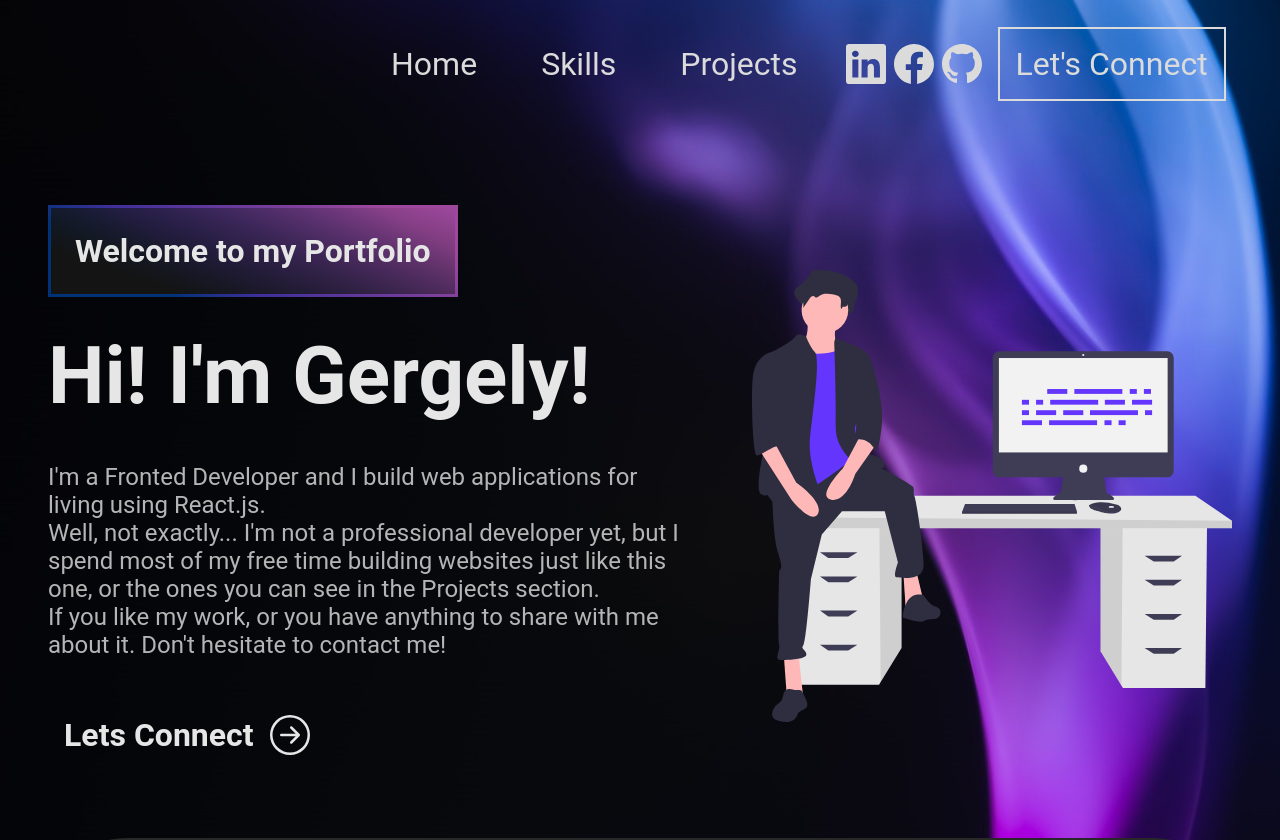
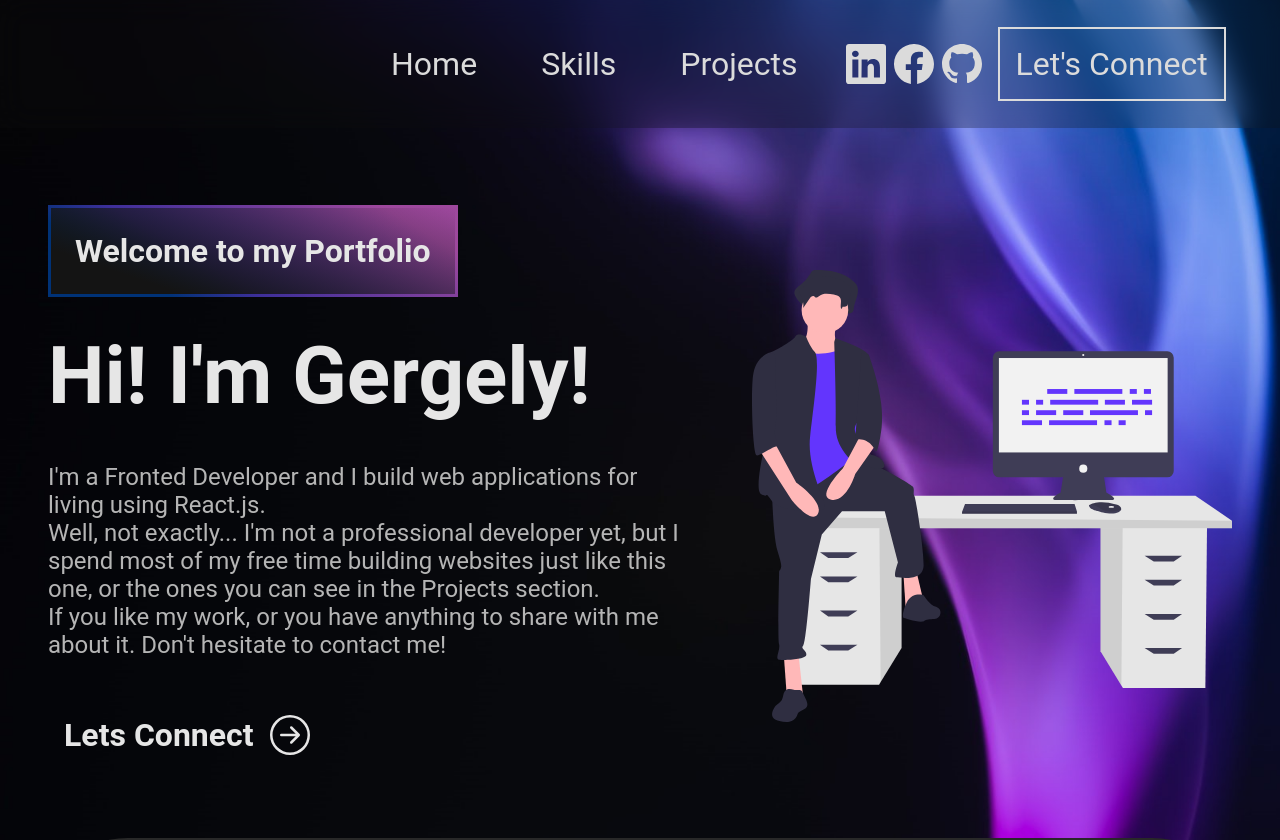
Before and after one commit to gimesi13/React-Portfolio, a React (Create React App) app in the folder react-portfolio-gergely/: page / in a window 1280 px wide. Shown: the top 840 px of the page. Built offline with nearby package versions, Linux system fonts and the light colour scheme.

Commit message:
update css

```diff
--- a/react-portfolio-gergely/src/Components/NavBar.jsx
+++ b/react-portfolio-gergely/src/Components/NavBar.jsx
@@ -47,7 +47,9 @@ function NavBar() {
   };
   useEffect(() => {
     if (navbar === true) {
-      shrink.set({
+      const nav = document.getElementById("navbar");
+      nav.classList.add("small");
+      /*       shrink.set({
         height: 128,
         backgroundColor: "transparent",
         boxShadow: "none",
@@ -56,9 +58,11 @@ function NavBar() {
         height: 96,
         backgroundColor: "black",
         boxShadow: `0px 0px 15px 6px #252525`,
-      });
+      }); */
     } else {
-      grow.set({
+      const nav = document.getElementById("navbar");
+      nav.classList.remove("small");
+      /*       grow.set({
         height: 96,
         backgroundColor: "black",
         boxShadow: `0px 0px 15px 6px #252525`,
@@ -67,7 +71,7 @@ function NavBar() {
         height: 128,
         backgroundColor: "transparent",
         boxShadow: "none",
-      });
+      }); */
     }
     // eslint-disable-next-line react-hooks/exhaustive-deps
   }, [navbar]);
@@ -99,7 +103,7 @@ function NavBar() {
   };
 
   return (
-    <motion.div className="navbar" animate={navbar ? shrink : grow}>
+    <motion.div id="navbar" className="navbar" animate={navbar ? shrink : grow}>
       <div className="navbar-left">
         <a href="#home">
           <div className="navbar-left-logo">
--- a/react-portfolio-gergely/src/Components/Styles/_Home.scss
+++ b/react-portfolio-gergely/src/Components/Styles/_Home.scss
@@ -47,11 +47,11 @@
   //desktop//
   @media (min-width: 992px) {
     gap: 1rem;
-    height: 80vh;
-    min-height: auto;
   }
   @media (min-height: 992px) {
     gap: 1rem;
+    height: 80vh;
+    min-height: auto;
   }
   //large//
   @media (min-width: 1200px) {
--- a/react-portfolio-gergely/src/Components/Styles/_NavBar.scss
+++ b/react-portfolio-gergely/src/Components/Styles/_NavBar.scss
@@ -26,6 +26,11 @@
   height: $navbarHeight;
   justify-content: space-between;
   visibility: hidden;
+  background-color: rgba(17, 17, 17, 0.26);
+  backdrop-filter: blur(15px);
+
+  transition: all 0.2s ease;
+
   //laptop//
   @media (min-width: 768px) {
     visibility: visible;
@@ -216,6 +221,9 @@
 }
 
 .navbar.small {
-  height: $navbarHeight - 2rem;
   box-shadow: 0px 0px 17px 10px #252525;
+  height: 96px;
+  background-color: rgb(17, 17, 17);
+  box-shadow: 0px 0px 10px 4px #252525;
+  transition: all 0.2s ease;
 }
--- a/react-portfolio-gergely/src/Components/Styles/style.scss
+++ b/react-portfolio-gergely/src/Components/Styles/style.scss
@@ -26,7 +26,7 @@ body {
   -webkit-font-smoothing: antialiased;
   -moz-osx-font-smoothing: grayscale;
   color: rgb(230, 230, 230);
-  background: rgb(17, 17, 17);
+  background: rgb(0, 0, 0);
 }
 
 .App {
--- a/react-portfolio-gergely/src/Components/css/style.css
+++ b/react-portfolio-gergely/src/Components/css/style.css
@@ -35,6 +35,11 @@
       -ms-flex-pack: justify;
           justify-content: space-between;
   visibility: hidden;
+  background-color: rgba(17, 17, 17, 0.26);
+  -webkit-backdrop-filter: blur(15px);
+          backdrop-filter: blur(15px);
+  -webkit-transition: all 0.2s ease;
+  transition: all 0.2s ease;
   /* LEFT SECTION */
   /* no logo yet */
   /* RIGHT SECTION */
@@ -319,9 +324,14 @@
 }
 
 .navbar.small {
-  height: 6rem;
   -webkit-box-shadow: 0px 0px 17px 10px #252525;
           box-shadow: 0px 0px 17px 10px #252525;
+  height: 96px;
+  background-color: rgb(17, 17, 17);
+  -webkit-box-shadow: 0px 0px 10px 4px #252525;
+          box-shadow: 0px 0px 10px 4px #252525;
+  -webkit-transition: all 0.2s ease;
+  transition: all 0.2s ease;
 }
 
 /* MIXINS */
@@ -392,13 +402,13 @@
 @media (min-width: 992px) {
   .home-section {
     gap: 1rem;
-    height: 80vh;
-    min-height: auto;
   }
 }
 @media (min-height: 992px) {
   .home-section {
     gap: 1rem;
+    height: 80vh;
+    min-height: auto;
   }
 }
 @media (min-width: 1200px) {
@@ -1785,7 +1795,7 @@ body {
   -webkit-font-smoothing: antialiased;
   -moz-osx-font-smoothing: grayscale;
   color: rgb(230, 230, 230);
-  background: rgb(17, 17, 17);
+  background: rgb(0, 0, 0);
 }
 
 .App {
```
Also changed, not shown: 1 other file (tests, documents, lock files or other folders).
